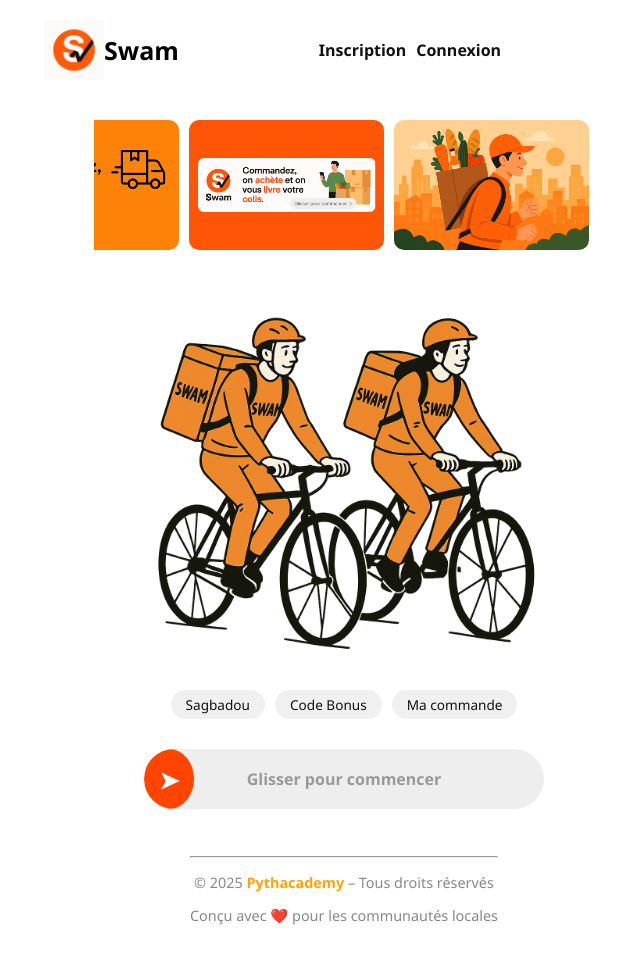
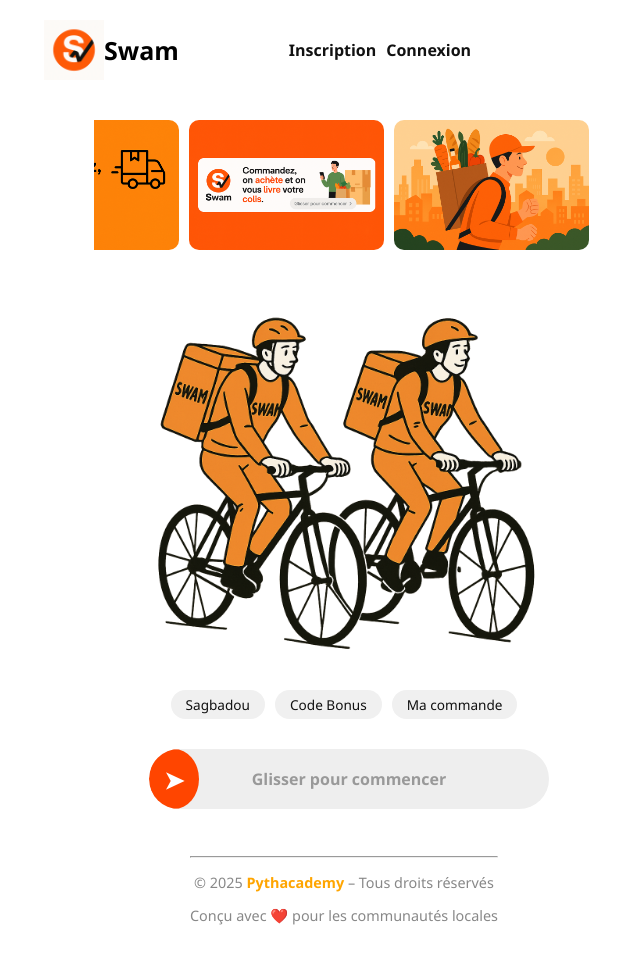
Before and after one commit to DPYTHA/Swam, a Flask app: page /home in a window 1280 px wide. Shown: the whole page, without its empty margins (296-936 px from the left). Run offline with Flask 3, Linux system fonts and the light colour scheme; some libraries are stand-ins or nearby versions.

Commit message:
minor changes

```diff
--- a/templates/home.html
+++ b/templates/home.html
@@ -33,7 +33,7 @@
     .registerConnexion {
       display: flex;
       gap: 10px;
-     margin-left: -150px;
+     margin-left: -180px;
     }
 
     .register, .connexion {
@@ -124,13 +124,14 @@
     .slider-container {
       margin-top: 30px;
       background-color: #eee;
-      border-radius: 40px;
+      border-radius: 50px;
       position: relative;
       height: 60px;
       overflow: hidden;
       user-select: none;
       width: 400px;
       max-width: 500px;
+      margin-left: 10px;
     }
 
     .slider-text {
@@ -188,6 +189,17 @@
         transform: translateX(-50%);
       }
     }
+      @media (max-width: 600px) {
+      .registerConnexion{
+        margin-right: 120px;
+      }
+      .slider-container{
+        margin-left: 30px;
+      }
+
+
+
+      }
   </style>
 </head>
 <body>
--- a/templates/suivi_commande.html
+++ b/templates/suivi_commande.html
@@ -58,7 +58,8 @@
     </div>
   </div>
   <div class="container tracker text-center">
-    <h2>Suivi de votre commande</h2>
+    <h2>Suivi de votre commande</h2><br>
+     <p><strong>Code de suivi :</strong> <span id="code_affiche"></span></p>
     <p>Entrez votre code de suivi pour voir l’état de votre livraison :</p>
     <input type="text" id="code_suivi" class="form-control mb-3" placeholder="Ex: CMD_20250719_HYWK">
     <button onclick="rechercherCommande()" class="btn btn-light">Rechercher</button>
```
